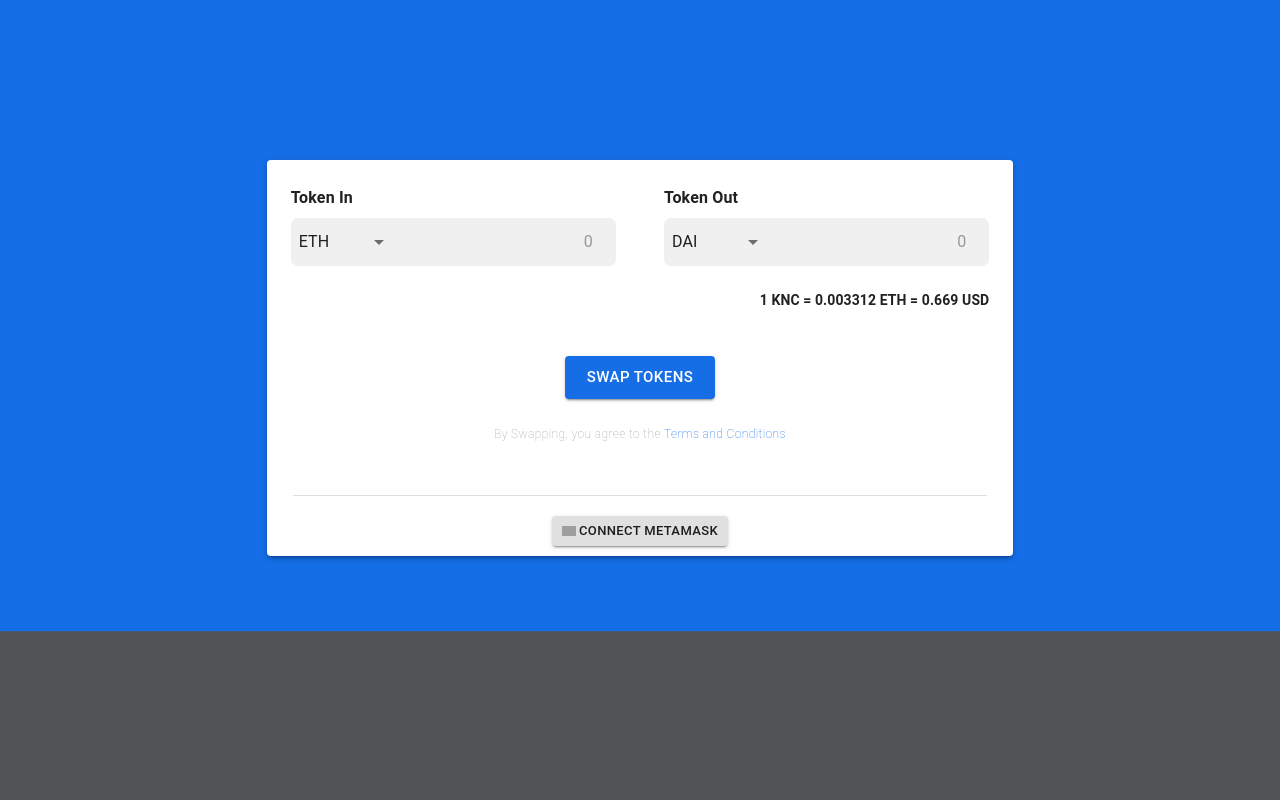
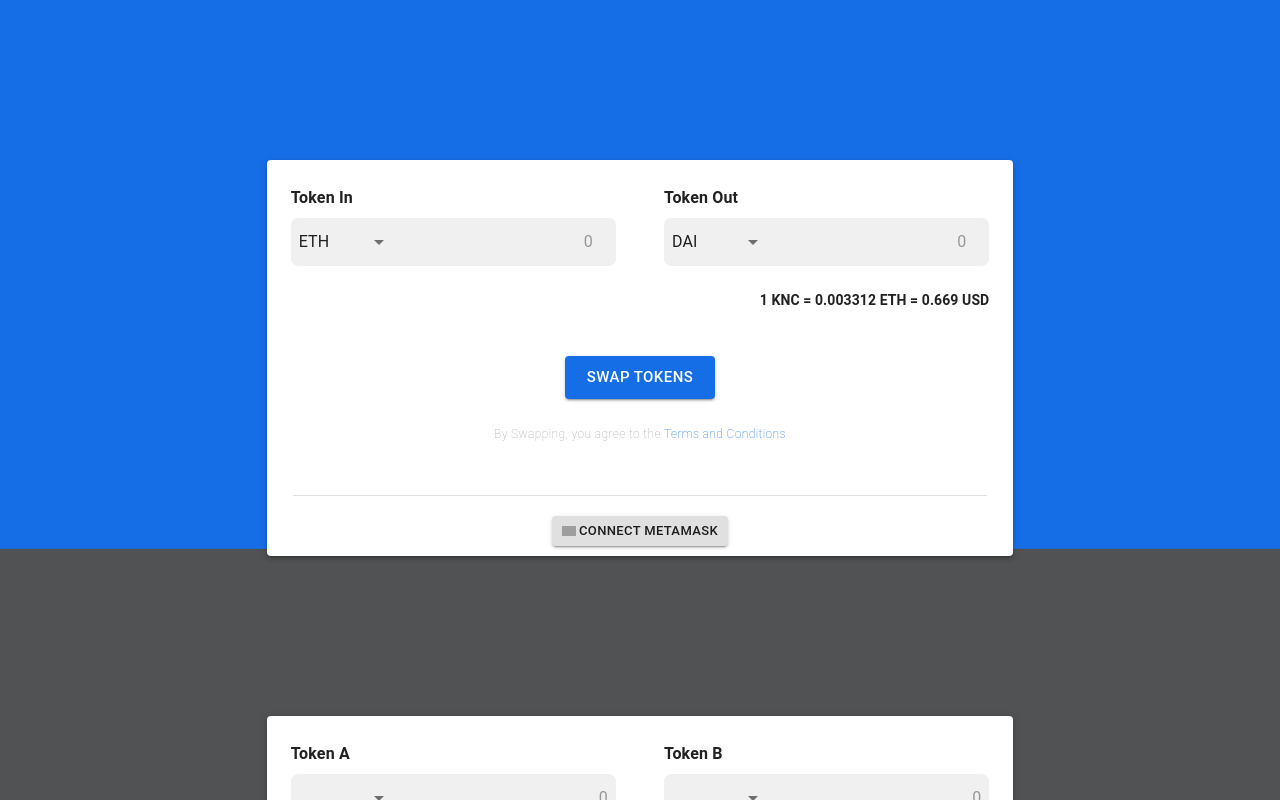
Before and after one commit to RaviBlock8/Swappy_mock_frontend, a React (Create React App) app: page / in a window 1280 px wide. Shown: the top 800 px of the page. Built offline with nearby package versions, Linux system fonts and the light colour scheme; grey boxes are pictures that could not be loaded.

Commit message:
toggle between windows (#9)
* add toggle ui

* height prop

Co-authored-by: RaviBlock8 <ravi83165@gmail.com>

```diff
--- a/package.json
+++ b/package.json
@@ -6,6 +6,7 @@
     "@material-ui/core": "^4.10.0",
     "@material-ui/icons": "^4.9.1",
     "@material-ui/lab": "^4.0.0-alpha.54",
+    "@material-ui/system": "^4.9.14",
     "@testing-library/jest-dom": "^4.2.4",
     "@testing-library/react": "^9.5.0",
     "@testing-library/user-event": "^7.2.1",
--- a/src/pages/SwapPage/SwapPage.jsx
+++ b/src/pages/SwapPage/SwapPage.jsx
@@ -1,6 +1,7 @@
 import React, { useState } from "react";
 import { Grid } from "@material-ui/core";
 import SwapWindow from "../../components/SwapWindow/SwapWindow";
+import { minHeight } from "@material-ui/system";
 function SwapPage() {
   const [tokenInType, setTokenInType] = useState("eth");
   const [tokenOutType, setTokenOutType] = useState("dai");
@@ -35,7 +36,8 @@
     );
   };
   return (
-    <Grid container justify="center" style={{ height: "90vh" }}>
+
+    <Grid container justify="center" minHeight="90vh">
       <Grid item xs={12} md={7} style={{ marginTop: "20vh" }}>
         <SwapWindow
           changeTokenType={changeTokenType}
```
